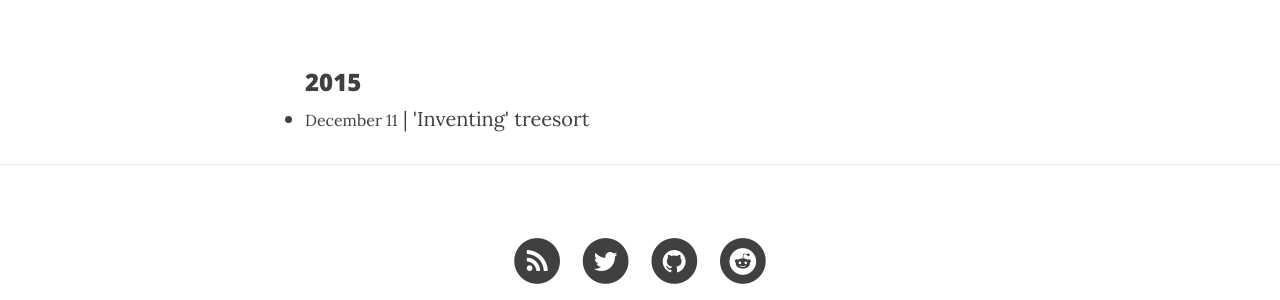
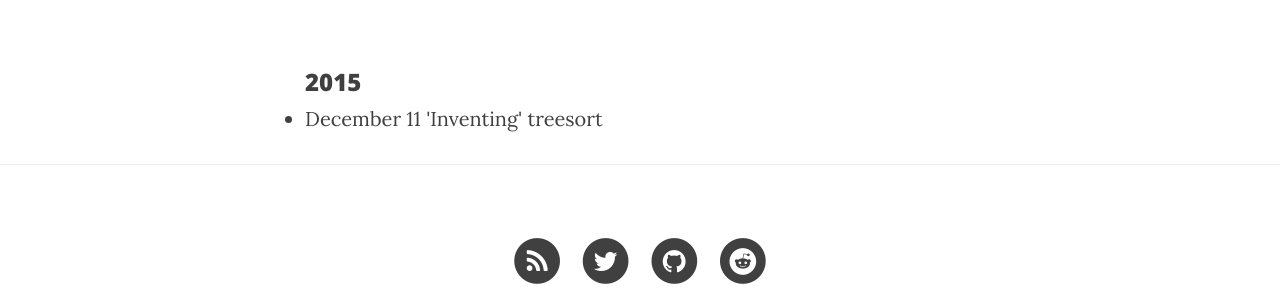
Before and after one commit to nicolas-siplis-zz/nicolas-siplis.github.io, a Jekyll site: the page built from archive.html, in a window 1280 px wide. Shown: the part 423-723 px from the top of the page. Built offline with Jekyll 4.4.1, drawn with Linux system fonts in a browser that asks for light colours; nearby versions of some CDN libraries.

Commit message:
Added 'Archive' page

```diff
--- a/archive.html
+++ b/archive.html
@@ -16,6 +16,6 @@ title: "Archive"
       {% endif %}
     {% endunless %}
 
-    <li><font size="3">{{ post.date | date:"%B %d" }}</font> | <a href="{{ post.url }}">{{ post.title }}</a></li>
+    <li>{{ post.date | date:"%B %d" }} <a href="{{ post.url }}">{{ post.title }}</a></li>
   {% endfor %}
 </ul>
```
